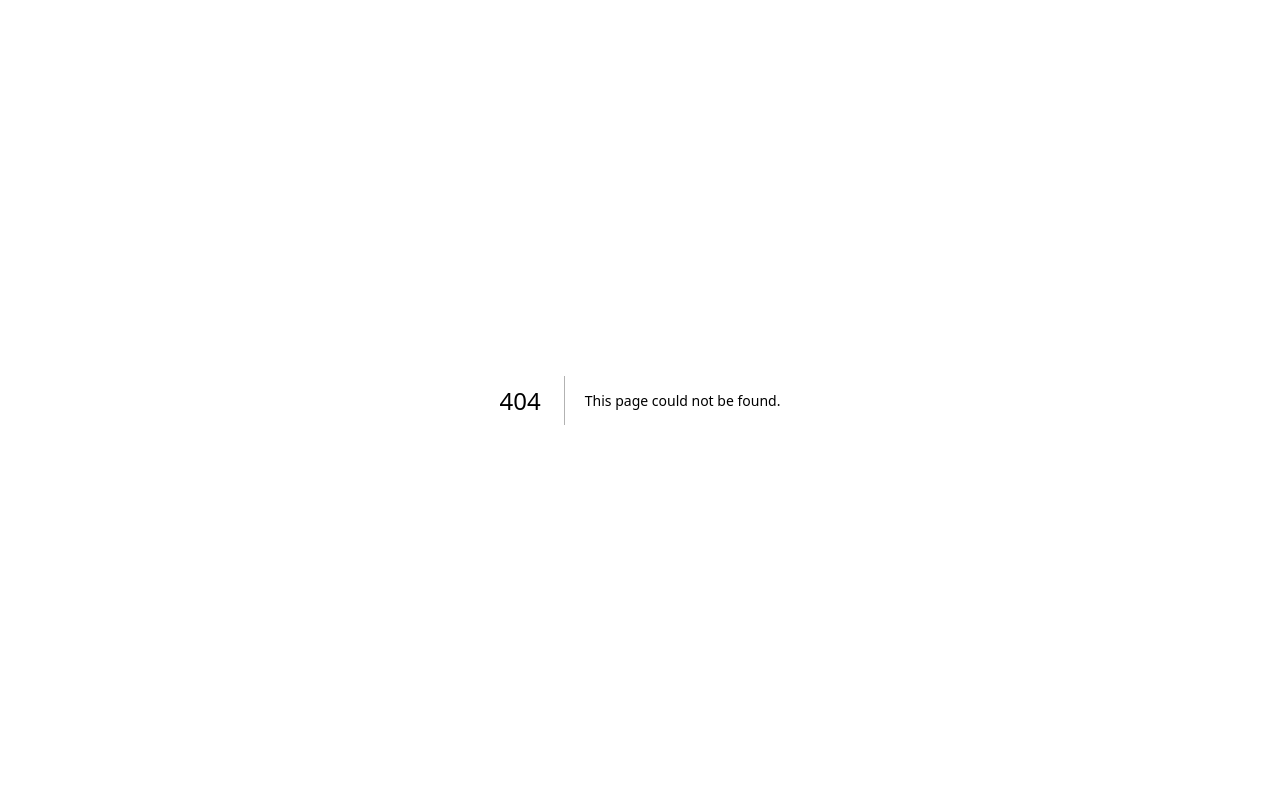
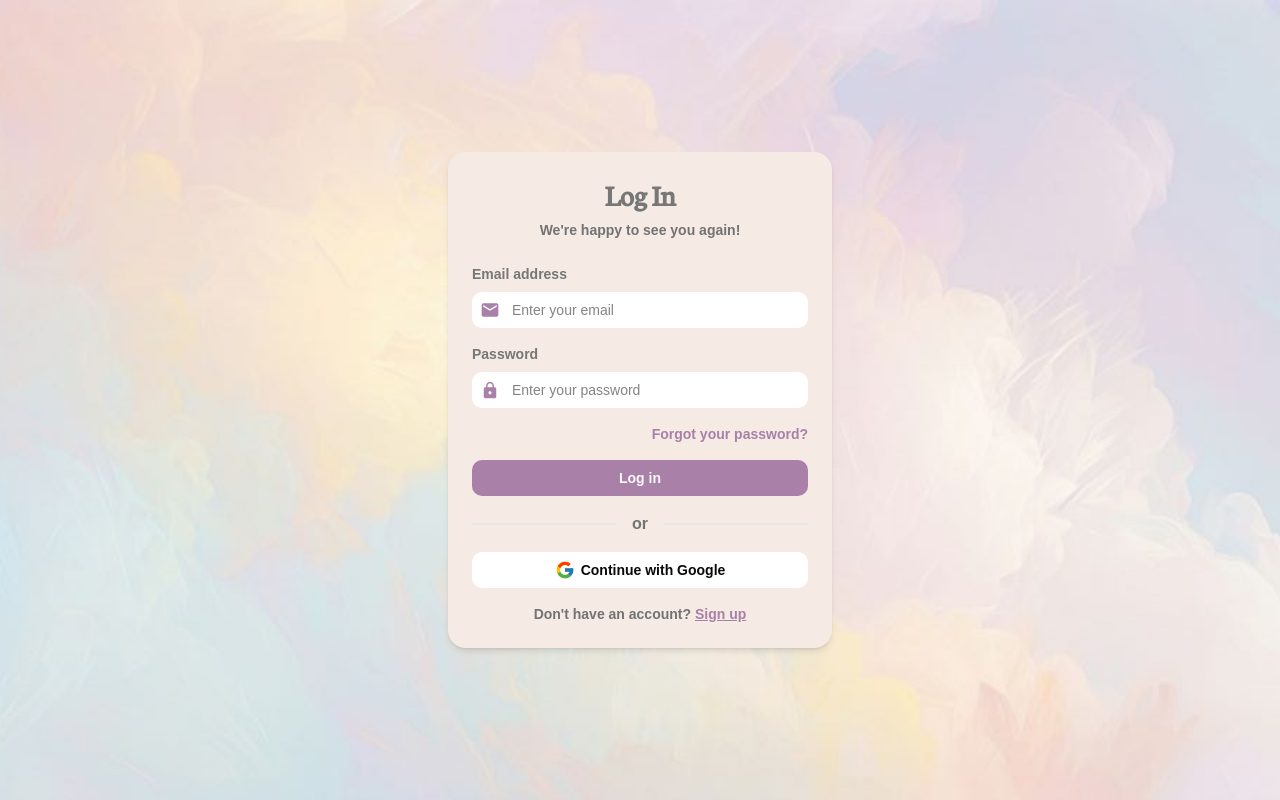
Before and after one commit to Hibaz108/My-Agenda, a Next.js app: page /login in a window 1280 px wide. Before the commit this address had no page. Built offline with nearby package versions, Linux system fonts and the light colour scheme; a web font is replaced by a local one.

Commit message:
feat: add authentication pages UI

```diff
--- a/package.json
+++ b/package.json
@@ -16,6 +16,7 @@
     "next": "16.4.0",
     "react": "19.3.0",
     "react-dom": "19.3.0",
+    "react-icons": "^5.7.0",
     "shadcn": "^4.21.4",
     "tw-animate-css": "^1.4.0"
   },
--- /dev/null
+++ b/src/app/forgot-password/page.tsx
@@ -0,0 +1,47 @@
+import Link from "next/link";
+
+const ForgotPasswordForm = () => {
+  return (
+    <div className="min-h-svh flex items-center justify-center">
+      <div className="w-full max-w-md bg-background p-4 rounded-2xl shadow-sm">
+        <h1 className="text-xl text-primary font-bold mb-1">
+          Reset your password
+        </h1>
+
+        <p className="text-sm text-muted-foreground">
+          Enter your email and we&apos;ll send you a reset link.
+        </p>
+
+        <form className="my-3">
+          <label htmlFor="email" className="text-heading font-semibold">
+            Email
+          </label>
+
+          <input
+            type="email"
+            id="email"
+            placeholder="Enter your email address"
+            className="w-full bg-input p-2 mt-1 rounded-lg outline-none placeholder:text-sm focus-visible:ring-2 focus-visible:ring-primary "
+          />
+
+          <button
+            type="button"
+            className="w-full bg-primary p-2 mt-4 text-sm text-primary-foreground font-semibold rounded-lg
+            hover:bg-primary-hover transition-colors"
+          >
+            Send reset link
+          </button>
+        </form>
+
+        <Link
+          href="/login"
+          className="block text-center text-primary/80 hover:text-primary-hover transition-colors"
+        >
+          Back to sign in
+        </Link>
+      </div>
+    </div>
+  );
+};
+
+export default ForgotPasswordForm;
--- a/src/app/globals.css
+++ b/src/app/globals.css
@@ -68,7 +68,7 @@
   --accent-foreground: oklch(0.205 0 0);
   --destructive: oklch(0.577 0.245 27.325);
   --border: oklch(0.922 0 0);
-  --input: oklch(0.922 0 0);
+  --input: #ffffff;
   --ring: oklch(0.708 0 0);
   --chart-1: oklch(0.87 0 0);
   --chart-2: oklch(0.556 0 0);
@@ -86,9 +86,17 @@
   --sidebar-ring: oklch(0.708 0 0);
 }
 
+body {
+  background-image: url("/images/background.jpg");
+  background-size: cover;
+  background-position: top;
+  background-repeat: no-repeat;
+  background-attachment: fixed;
+}
+
 @layer base {
   body {
-    @apply bg-background text-foreground;
+    @apply text-foreground;
   }
   html {
     @apply font-sans;
--- /dev/null
+++ b/src/app/login/page.tsx
@@ -0,0 +1,80 @@
+// components
+import FormInput from "@/components/FormInput";
+// icons
+import { MdEmail } from "react-icons/md";
+import { IoMdLock } from "react-icons/io";
+// other
+import Link from "next/link";
+import GoogleBtn from "@/components/GoogleBtn";
+
+const LoginForm = () => {
+  return (
+    <div className="min-h-svh flex justify-center items-center">
+      <div className="w-full max-w-sm bg-background p-6 rounded-2xl shadow-md">
+        <div className="text-center space-y-2 mb-6">
+          <h3 className="text-3xl font-heading font-bold text-heading">
+            Log In
+          </h3>
+
+          <p className="text-sm font-semibold text-muted-foreground">
+            We&apos;re happy to see you again!
+          </p>
+        </div>
+
+        <form className="space-y-4">
+          <FormInput
+            id="email"
+            label="Email address"
+            type="email"
+            placeholder="Enter your email"
+            Icon={MdEmail}
+          />
+
+          <FormInput
+            id="password"
+            label="Password"
+            type="password"
+            placeholder="Enter your password"
+            Icon={IoMdLock}
+          />
+
+          <div className="flex justify-end">
+            <Link
+              href="/forgot-password"
+              className="text-sm text-primary font-semibold hover:text-primary-hover transition-colors"
+            >
+              Forgot your password?
+            </Link>
+          </div>
+
+          <button
+            type="button"
+            className="w-full bg-primary p-2 text-sm text-primary-foreground font-semibold rounded-lg
+            hover:bg-primary-hover transition-colors"
+          >
+            Log in
+          </button>
+
+          <div className="flex items-center gap-4">
+            <div className="flex-1 h-[1.5px] bg-border" />
+            <span className="text-muted-foreground font-semibold">or</span>
+            <div className="flex-1 h-[1.5px] bg-border" />
+          </div>
+
+          <GoogleBtn>Continue with Google</GoogleBtn>
+
+          <div className="flex justify-center gap-1 text-sm font-semibold">
+            <span className="text-muted-foreground">
+              Don&apos;t have an account?
+            </span>
+            <Link href="/signup" className="text-primary underline hover:text-primary-hover transition-colors">
+              Sign up
+            </Link>
+          </div>
+        </form>
+      </div>
+    </div>
+  );
+};
+
+export default LoginForm;
--- /dev/null
+++ b/src/app/signup/page.tsx
@@ -0,0 +1,75 @@
+// components
+import FormInput from "@/components/FormInput";
+import GoogleBtn from "@/components/GoogleBtn";
+// icons
+import { MdEmail } from "react-icons/md";
+import { IoMdLock } from "react-icons/io";
+import { FaUserCircle } from "react-icons/fa";
+// other
+import Link from "next/link";
+
+const SignupForm = () => {
+  return (
+    <div className="min-h-svh flex items-center justify-center">
+      <div className="w-full max-w-sm bg-background p-6 rounded-2xl shadow-md">
+        <div className="mb-6 space-y-2 text-center">
+          <h3 className="text-3xl text-heading font-heading font-bold">Get Started</h3>
+          <p className="text-sm text-muted-foreground font-semibold">Create your account now.</p>
+        </div>
+
+        <form className="space-y-5">
+          <FormInput
+            id="name"
+            label="Full name"
+            type="text"
+            placeholder="Enter your full name"
+            Icon={FaUserCircle}
+          />
+
+          <FormInput
+            id="email"
+            label="Email address"
+            type="email"
+            placeholder="Enter your email"
+            Icon={MdEmail}
+          />
+
+          <FormInput
+            id="password"
+            label="Password"
+            type="password"
+            placeholder="Enter your password"
+            Icon={IoMdLock}
+          />
+
+          <button
+            type="button"
+            className="w-full bg-primary p-2 rounded-lg text-primary-foreground text-sm font-semibold
+            hover:bg-primary-hover transition-colors"
+          >
+            Create a new account
+          </button>
+
+          <div className="flex items-center gap-4">
+            <div className="flex-1 h-[1.5px] bg-border" />
+            <span className="text-muted-foreground font-semibold">or</span>
+            <div className="flex-1 h-[1.5px] bg-border" />
+          </div>
+
+          <GoogleBtn>Sign up with Google</GoogleBtn>
+
+          <div className="flex justify-center gap-1 text-sm font-semibold">
+            <span className="text-muted-foreground">
+              Already have an account?
+            </span>
+            <Link href="/login" className="text-primary underline hover:text-primary-hover transition-colors">
+              Log in
+            </Link>
+          </div>
+        </form>
+      </div>
+    </div>
+  );
+};
+
+export default SignupForm;
--- /dev/null
+++ b/src/components/FormInput.tsx
@@ -0,0 +1,27 @@
+import type { FormInputProps } from "@/types/types";
+
+const FormInput = ({ id, label, type, placeholder, Icon }: FormInputProps) => {
+  return (
+    <div className="flex flex-col gap-2">
+      <label htmlFor={id} className="text-sm text-heading font-semibold">
+        {label}
+      </label>
+
+      <div className="relative">
+        <input
+          id={id}
+          type={type}
+          className="w-full bg-input py-2 pl-10 rounded-lg outline-none text-sm focus-visible:ring-2 focus-visible:ring-primary "
+          placeholder={placeholder}
+          required
+        />
+        <Icon
+          className="absolute left-2 top-1/2 -translate-y-1/2 size-5 text-primary"
+          aria-hidden="true"
+        />
+      </div>
+    </div>
+  );
+};
+
+export default FormInput;
--- /dev/null
+++ b/src/components/GoogleBtn.tsx
@@ -0,0 +1,16 @@
+import type { GoogleBtnProps } from "@/types/types";
+import { FcGoogle } from "react-icons/fc";
+
+const GoogleBtn = ({ children }: GoogleBtnProps) => {
+  return (
+    <button
+    type="button"
+      className="w-full flex items-center justify-center gap-1.5 bg-card p-2 rounded-lg text-sm
+    font-semibold "
+    >
+      <FcGoogle className="size-5" aria-hidden="true" /> {children}
+    </button>
+  );
+};
+
+export default GoogleBtn;
--- /dev/null
+++ b/src/types/types.ts
@@ -0,0 +1,13 @@
+import type { IconType } from "react-icons";
+
+export type FormInputProps = {
+  id: string;
+  label: string;
+  type: "text" | "password" | "email";
+  placeholder: string;
+  Icon: IconType;
+};
+
+export type GoogleBtnProps = {
+  children: React.ReactNode;
+};
```
Also changed, not shown: public/images/background.jpg (added), 1 other file (tests, documents, lock files or other folders).
